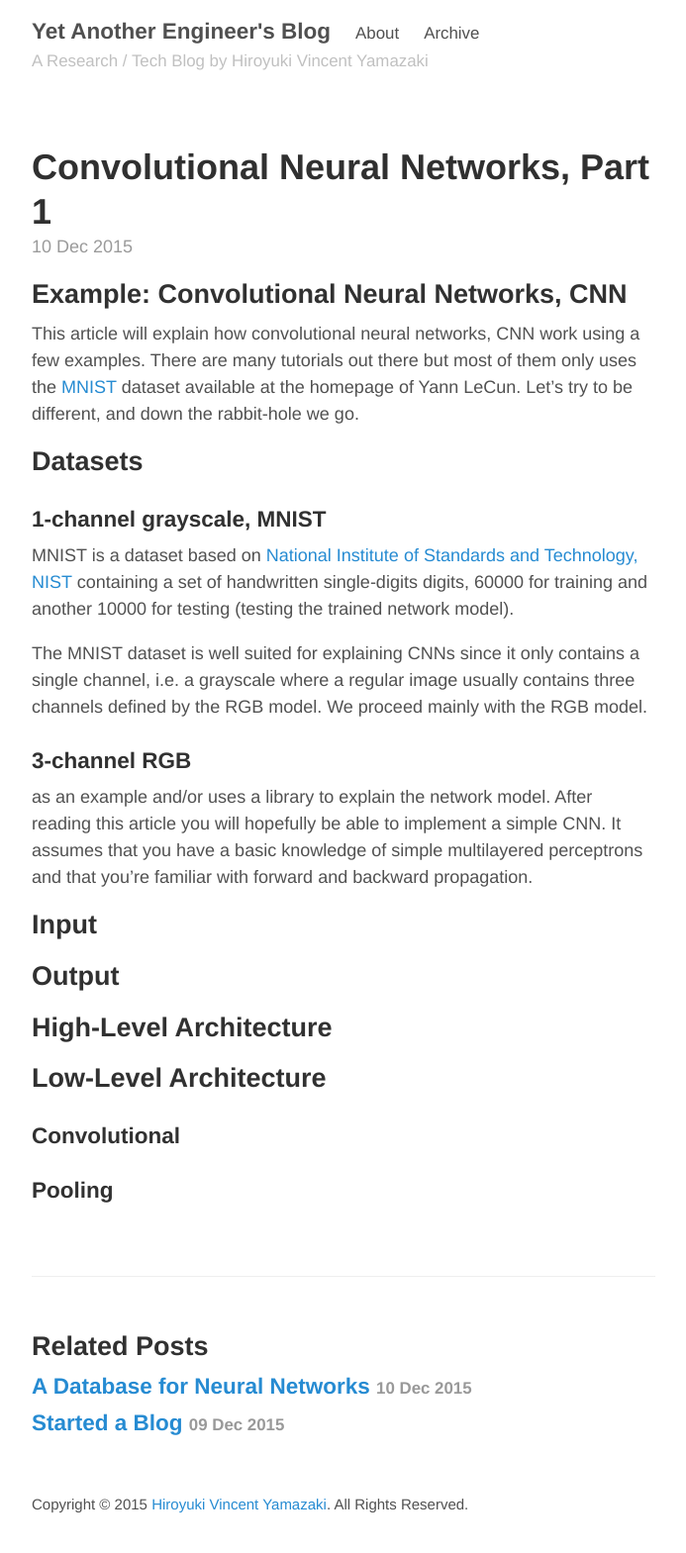
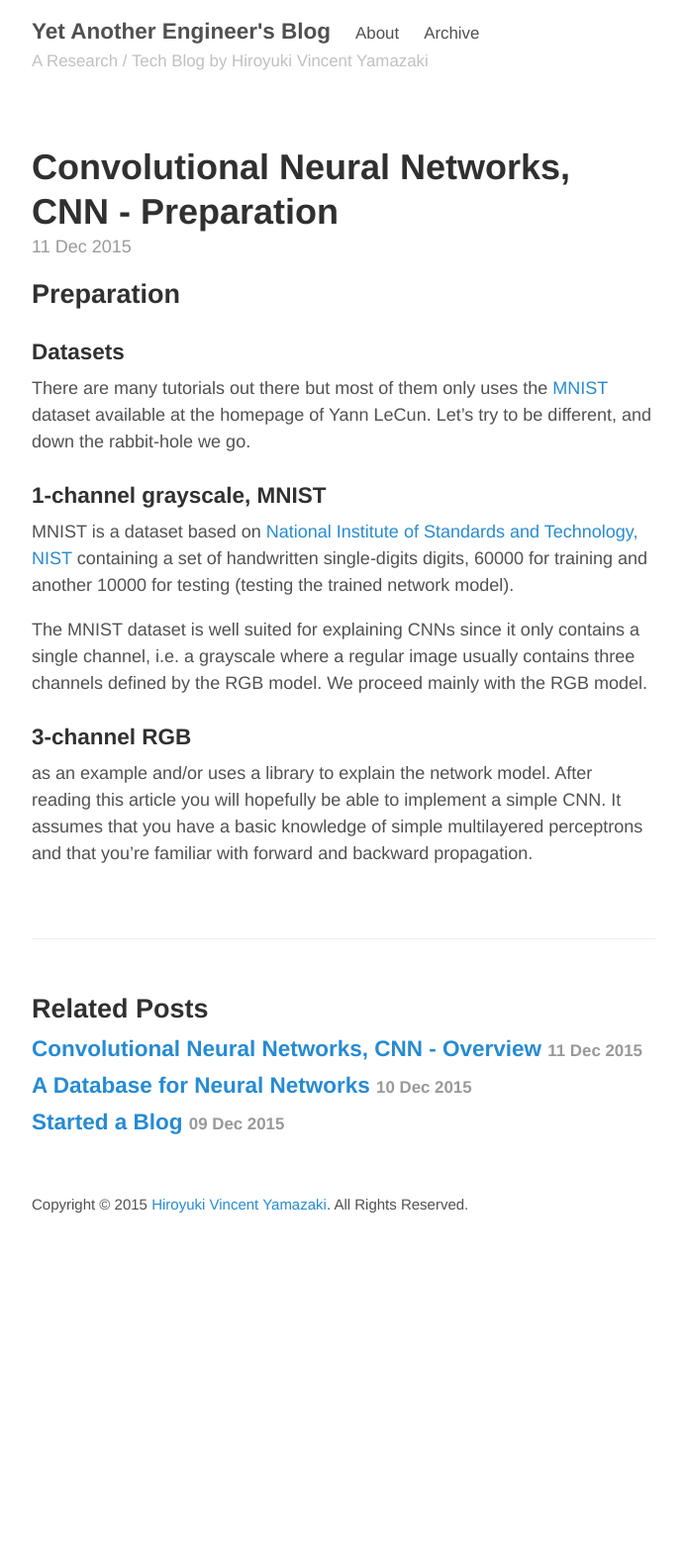
Before and after one commit to hvy/hvy.github.io, a Jekyll site: the page built from _posts/2015-12-11-cnn-datasets.md, in a window 1280 px wide. Shown: the whole page at 99% size, without its empty margins (293-986 px from the left). Built offline with Jekyll 4.4.1, drawn with Linux system fonts in a browser that asks for light colours; after the commit the page ends 1266 px from its top, so only the background shows below that.

Commit message:
started on cnn posts

```diff
--- a/_posts/2015-12-10-CNN-Part-1.md
+++ b/_posts/2015-12-11-cnn-datasets.md
@@ -1,13 +1,13 @@
 ---
 layout: post
-title: Convolutional Neural Networks, Part 1
-tags: [Convolutional Neural Networks, CNN, Explanation]
+title: Convolutional Neural Networks, CNN - Preparation
+tags: [Convolutional Neural Networks, CNN]
 ---
 
-## Example: Convolutional Neural Networks, CNN
-This article will explain how convolutional neural networks, CNN work using a few examples. There are many tutorials out there but most of them only uses the [MNIST](http://yann.lecun.com/exdb/mnist/) dataset available at the homepage of Yann LeCun. Let's try to be different, and down the rabbit-hole we go.
+## Preparation
 
-## Datasets
+### Datasets
+There are many tutorials out there but most of them only uses the [MNIST](http://yann.lecun.com/exdb/mnist/) dataset available at the homepage of Yann LeCun. Let's try to be different, and down the rabbit-hole we go.
 
 ### 1-channel grayscale, MNIST
 MNIST is a dataset based on [National Institute of Standards and Technology, NIST](http://srdata.nist.gov/gateway/gateway?keyword=handwriting+recognition) containing a set of handwritten single-digits digits, 60000 for training and another 10000 for testing (testing the trained network model).
@@ -17,15 +17,3 @@ The MNIST dataset is well suited for explaining CNNs since it only contains a si
 ### 3-channel RGB
 
 as an example and/or uses a library to explain the network model. After reading this article you will hopefully be able to implement a simple CNN. It assumes that you have a basic knowledge of simple multilayered perceptrons and that you're familiar with forward and backward propagation.
-
-## Input
-
-## Output
-
-## High-Level Architecture
-
-## Low-Level Architecture
-
-### Convolutional
-
-### Pooling
```
Also changed, not shown: _posts/2015-12-09-started-a-blog.md (+2 -2 lines), _posts/2015-12-11-cnn-overview.md (added, +28 -0 lines).
